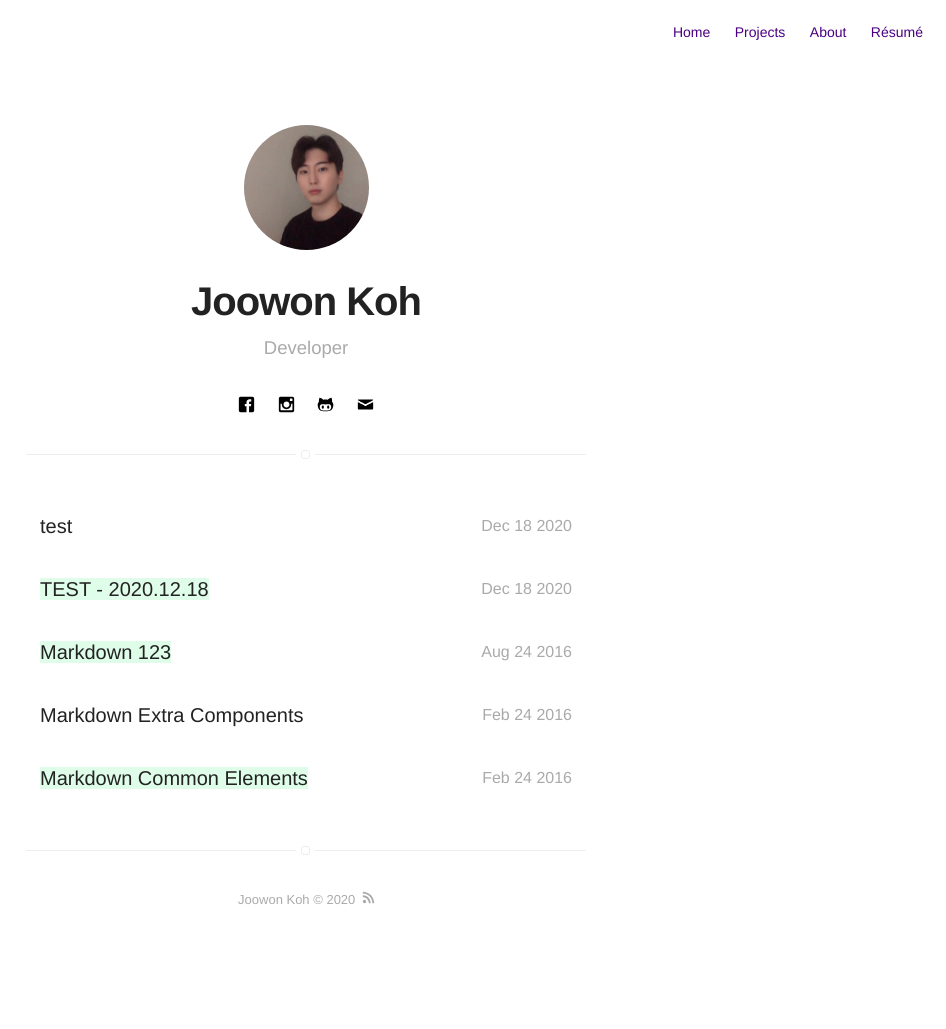
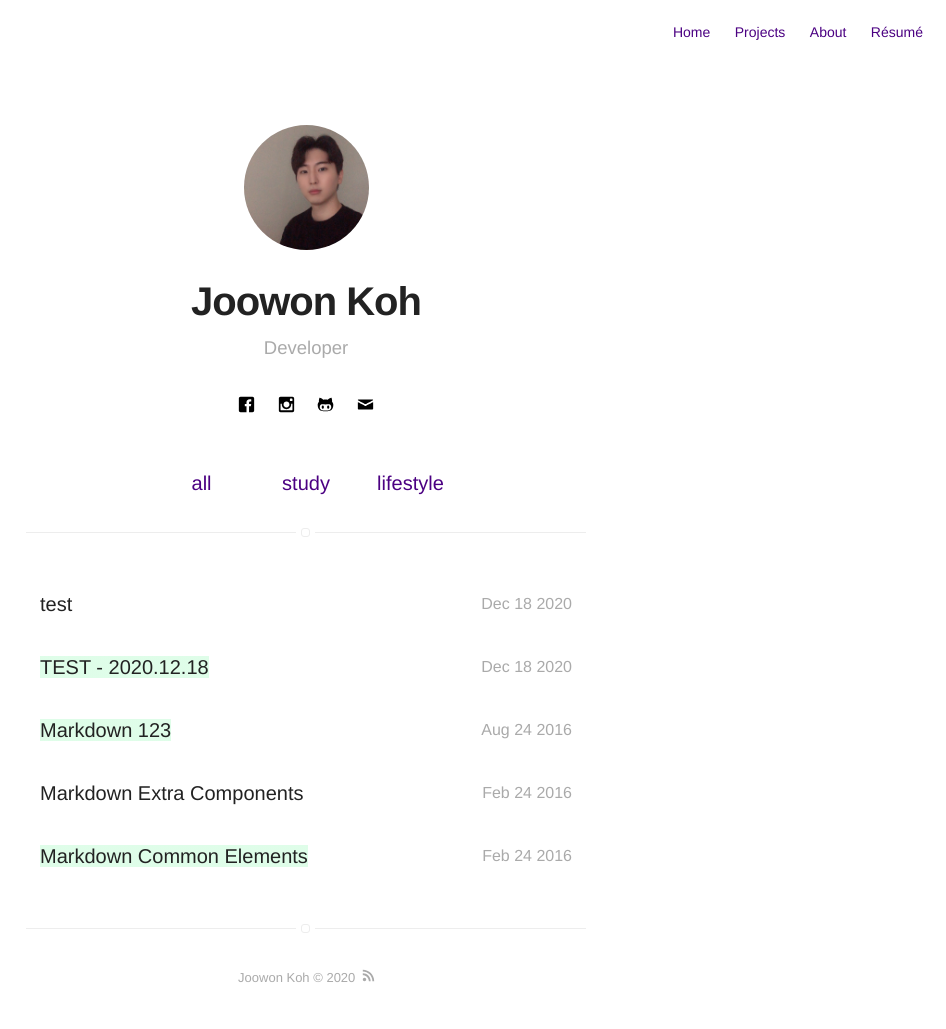
Before and after one commit to cool0505/Joowon.github.io, a Jekyll site: the page built from blog.html, in a window 1280 px wide. Shown: the whole page, without its empty margins (334-1280 px from the left). Built offline with Jekyll 4.4.1, drawn with Linux system fonts in a browser that asks for light colours; before the commit the page ends 951 px from its top, so only the background shows below that.

Commit message:
add category

```diff
--- a/_includes/category.html
+++ b/_includes/category.html
@@ -1,39 +1,13 @@
-<nav class="{% if page.title == "blog" %}nav-home{% else %}nav{% endif %}">
+<nav class="nav-home">
     <ul class="list">
-        {% if page.title != "Home" %}
             <li class="item">
-                <a class="link" href="{{ site.url }}/">Home</a>
+                <a class="link" href="{{ site.url }}/">all</a>
             </li>
-        {% endif %}
-
-        {% if site.blog == true %}
-            {% if page.title != "Blog" %}
-                <li class="item">
-                    <a class="link" href="{{ site.url }}/blog">Blog</a>
-                </li>
-            {% endif %}
-        {% endif %}
-
-        {% if site.projects == true %}
-            {% if page.title != "Projects" %}
-                <li class="item">
-                    <a class="link" href="{{ site.url }}/projects">Projects</a>
-                </li>
-            {% endif %}
-        {% endif %}
-
-        {% if site.about == true %}
-            {% if page.title != "About" %}
-                <li class="item">
-                    <a class="link" href="{{ site.url }}/about">About</a>
-                </li>
-            {% endif %}
-        {% endif %}
-
-        {% if site.resume == true %}
             <li class="item">
-                <a class="link" href="{% if site.resume-external %}{{ site.resume-url }}{% else %}{{ site.url }}/{{ site.resume-url }}{% endif %}">Résumé</a>
+                <a class="link" href="{{ site.url }}/projects">study</a>
             </li>
-        {% endif %}
+            <li class="item">
+                <a class="link" href="{{ site.url }}/about">lifestyle</a>
+            </li>
     </ul>
 </nav>
--- a/blog.html
+++ b/blog.html
@@ -6,9 +6,10 @@ title: Blog
 pagination:
   enabled: true
 ---
+{% include category.html%}
 <section class="list">
 	{% if site.posts.size == 0 %}
-	{% include category.html %}
+
 		<p class="text-center">Nothing published yet!</p>
 	{% elsif site.pagination.enabled %}
 		{% for post in paginator.posts %}
```
